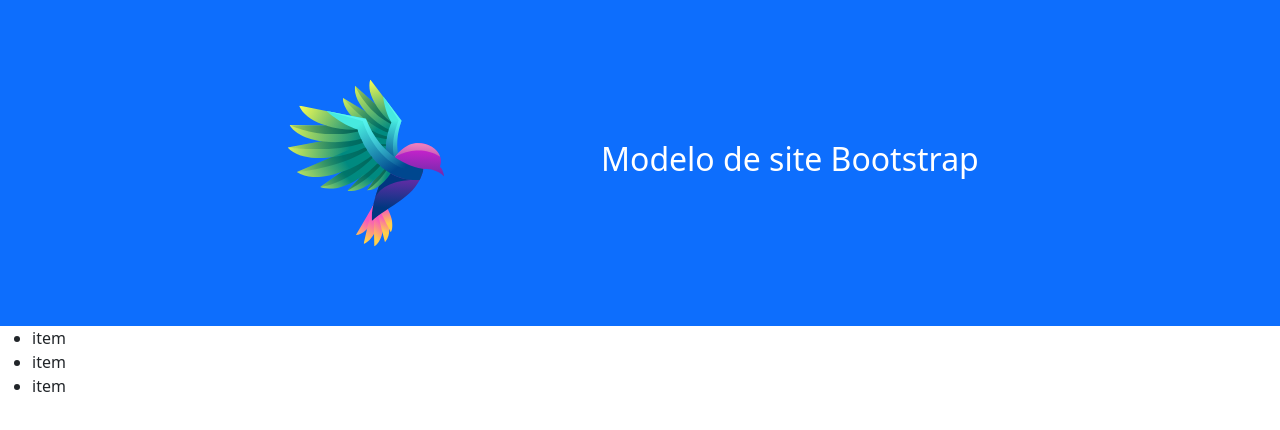
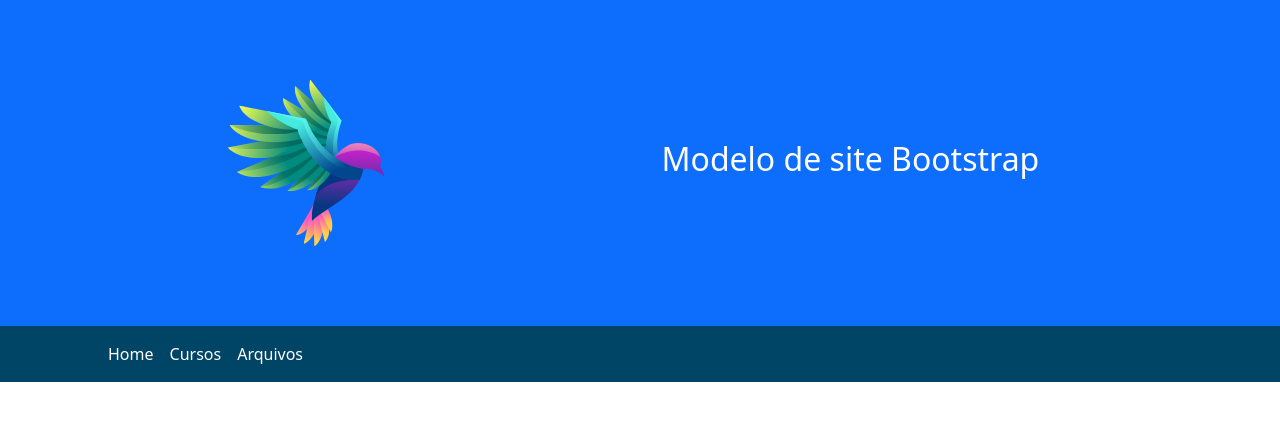
Before and after one commit to Lucas-furquim/Site-bootstrap, a plain HTML site: page index.html in a window 1280 px wide. Drawn offline with nearby package versions, Linux system fonts and the light colour scheme.

Commit message:
finish header

```diff
--- a/index.html
+++ b/index.html
@@ -9,26 +9,57 @@
 
   <link href="https://cdn.jsdelivr.net/npm/bootstrap@5.3.2/dist/css/bootstrap.min.css" rel="stylesheet" integrity="sha384-T3c6CoIi6uLrA9TneNEoa7RxnatzjcDSCmG1MXxSR1GAsXEV/Dwwykc2MPK8M2HN" crossorigin="anonymous">
 
+  <style>
+    .fundoazul {
+      background-color: #046;
+    }
+
+    .navhover {
+      color: white;
+    }
+
+    .navhover:hover {
+      color: #aaa;
+    }
+  </style>
+
 </head>
 
 <body>
 
-  <header class="">
-    <div class="bg-primary row align-items-center justify-content-center  ">
-      <img src="img/logo.svg" alt="" class='col ' style="max-width: 350px;">
-      <h1 class="text-white fs-2 col w-auto ms-5 " style="max-width: 500px;">Modelo de site Bootstrap</h1>
+  <header class="container-fluid bg-primary p-0 ">
+    <div class="container bg-primary">
+      <div class="row align-items-center justify-content-around ">
+        <img src="img/logo.svg" alt="" class='col ' style="max-width: 350px;">
+        <h1 class="text-white fs-2 col w-auto ms-5 " style="max-width: 500px;">Modelo de site Bootstrap</h1>
+      </div>
     </div>
 
-    <nav>
-      <div>
-        <ul>
-          <li>item</li>
-          <li>item</li>
-          <li>item</li>
-        </ul>
+    <nav class="navbar navbar-expand-lg   fundoazul text-white">
+      <div class="container" style="padding-left: 30px;">
+        <div class="navbar-nav ">
+          <a class="nav-link fw-medium  navhover" href="#">Home</a>
+          <a class="nav-link fw-medium  navhover" href="#">Cursos</a>
+          <a class="nav-link fw-medium  navhover" href="#">Arquivos</a>
+        </div>
       </div>
     </nav>
   </header>
+
+  <main>
+
+    <div class="container row">
+      <div class="col-8 ">
+
+      </div>
+
+      <div class="col-4">
+
+      </div>
+
+    </div>
+
+  </main>
 
   <script src="https://cdn.jsdelivr.net/npm/bootstrap@5.3.2/dist/js/bootstrap.bundle.min.js" integrity="sha384-C6RzsynM9kWDrMNeT87bh95OGNyZPhcTNXj1NW7RuBCsyN/o0jlpcV8Qyq46cDfL" crossorigin="anonymous"></script>
 </body>
```
